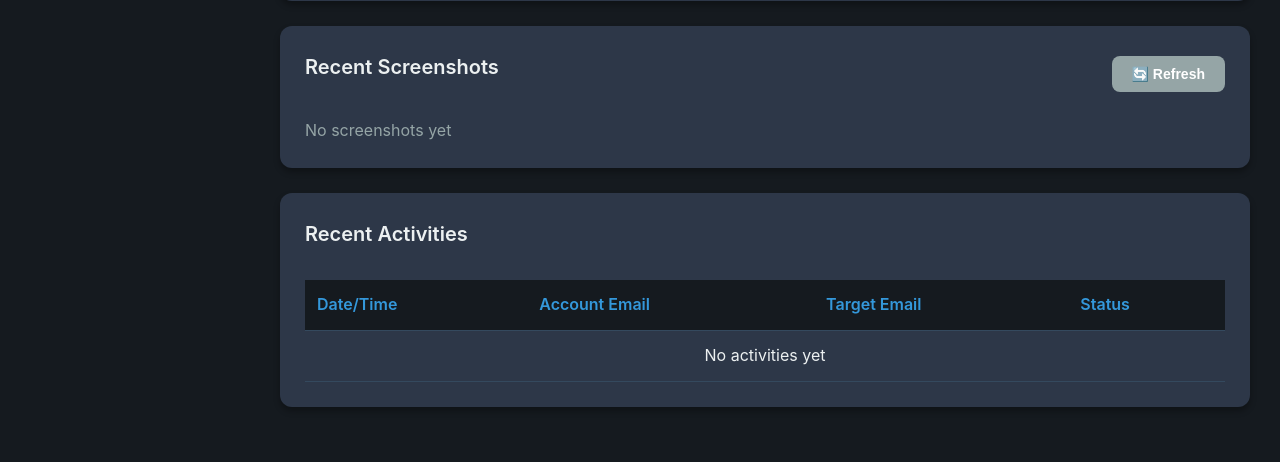
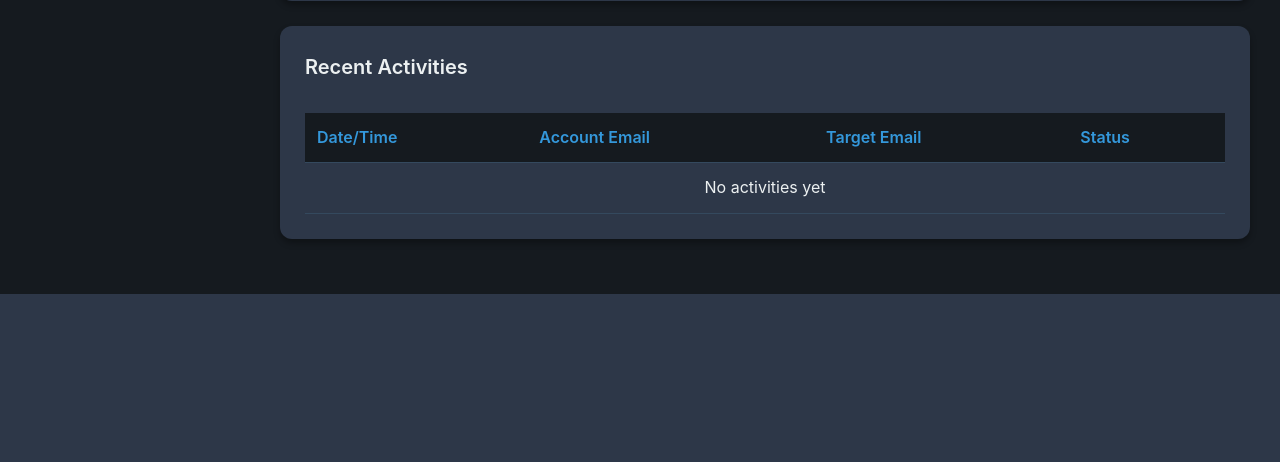
Before and after one commit to jhossain1509/Microsoft-security, a Flask app: page /user/dashboard in a window 1280 px wide. Shown: the part 847-1309 px from the top of the page. After the commit the page ends 1141 px from the top, so only its background shows below. Run offline with Flask 3, Linux system fonts and the light colour scheme; the visitor is signed in with stand-in values (Sample User, id 1); data that the repository does not hold is empty.

Commit message:
Feature 3: Remove screenshots from user panel - admin-only access
Co-authored-by: jhossain1509 <60214588+jhossain1509@users.noreply.github.com>

```diff
--- a/static/js/user.js
+++ b/static/js/user.js
@@ -4,7 +4,6 @@ let activityChart;
 
 document.addEventListener('DOMContentLoaded', () => {
     loadUserActivities();
-    loadScreenshots();
     loadStats();
 });
 
@@ -41,42 +40,6 @@ function renderActivitiesTable(activities) {
             </td>
         </tr>
     `).join('');
-}
-
-async function loadScreenshots() {
-    try {
-        const response = await fetch('/api/user/screenshots');
-        const screenshots = await response.json();
-        renderScreenshots(screenshots);
-    } catch (error) {
-        console.error('Error loading screenshots:', error);
-    }
-}
-
-function renderScreenshots(screenshots) {
-    const grid = document.getElementById('screenshotsGrid');
-    if (!screenshots || screenshots.length === 0) {
-        grid.innerHTML = '<p style="color: #95a5a6;">No screenshots yet</p>';
-        return;
-    }
-
-    grid.innerHTML = screenshots.map(shot => `
-        <div class="screenshot-item" onclick="showScreenshot('${shot.filename}')">
-            <img src="/api/screenshot/${shot.thumbnail_filename || shot.filename}" alt="Screenshot">
-            <div class="screenshot-overlay">
-                ${formatDate(shot.created_at)}
-            </div>
-        </div>
-    `).join('');
-}
-
-function showScreenshot(filename) {
-    document.getElementById('screenshotPreview').src = '/api/screenshot/' + filename;
-    document.getElementById('screenshotModal').style.display = 'block';
-}
-
-function closeModal(modalId) {
-    document.getElementById(modalId).style.display = 'none';
 }
 
 async function loadStats() {
@@ -139,10 +102,6 @@ function renderActivityChart(dailyStats) {
     });
 }
 
-async function refreshScreenshots() {
-    loadScreenshots();
-}
-
 async function exportMyData() {
     window.location.href = '/api/export/csv';
 }
@@ -152,10 +111,3 @@ function formatDate(dateString) {
     const date = new Date(dateString);
     return date.toLocaleDateString() + ' ' + date.toLocaleTimeString();
 }
-
-// Close modal when clicking outside
-window.onclick = function(event) {
-    if (event.target.classList.contains('modal')) {
-        event.target.style.display = 'none';
-    }
-}
--- a/templates/user/dashboard.html
+++ b/templates/user/dashboard.html
@@ -111,17 +111,6 @@
                 </div>
             </div>
 
-            <!-- Screenshots -->
-            <div class="content-section">
-                <div class="section-header">
-                    <h3>Recent Screenshots</h3>
-                    <button class="btn btn-secondary" onclick="refreshScreenshots()">🔄 Refresh</button>
-                </div>
-                <div id="screenshotsGrid" class="screenshots-grid">
-                    <!-- Populated by JavaScript -->
-                </div>
-            </div>
-
             <!-- Recent Activities -->
             <div class="content-section">
                 <h3>Recent Activities</h3>
@@ -144,19 +133,6 @@
         </main>
     </div>
 
-    <!-- Screenshot Modal -->
-    <div id="screenshotModal" class="modal" style="display: none;">
-        <div class="modal-content modal-large">
-            <div class="modal-header">
-                <h3>Screenshot Preview</h3>
-                <span class="close" onclick="closeModal('screenshotModal')">&times;</span>
-            </div>
-            <div class="modal-body">
-                <img id="screenshotPreview" src="" style="max-width: 100%;">
-            </div>
-        </div>
-    </div>
-
     <script src="{{ url_for('static', filename='js/user.js') }}"></script>
 </body>
 </html>
```
